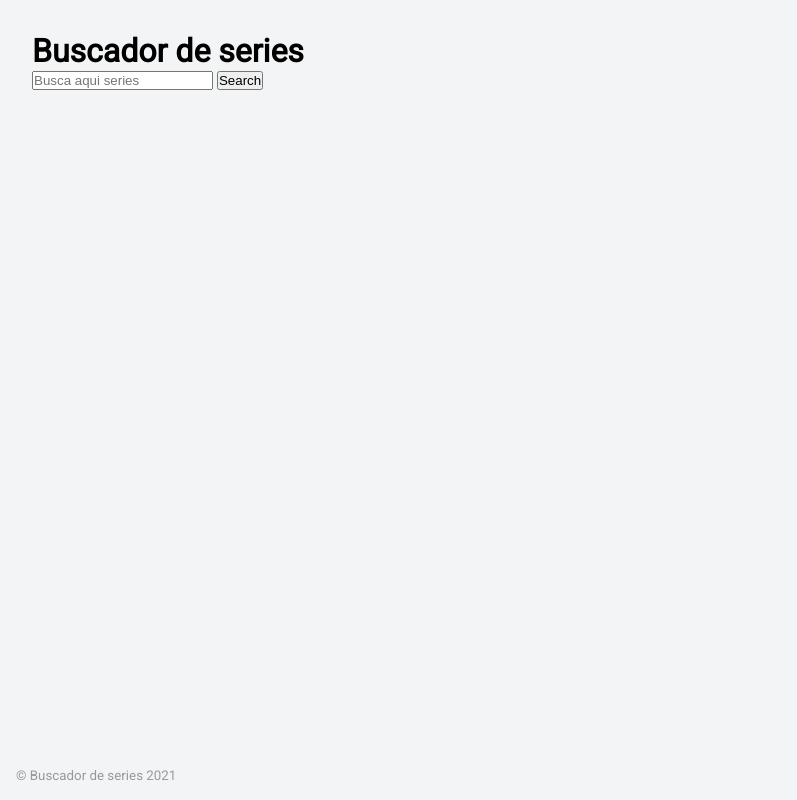
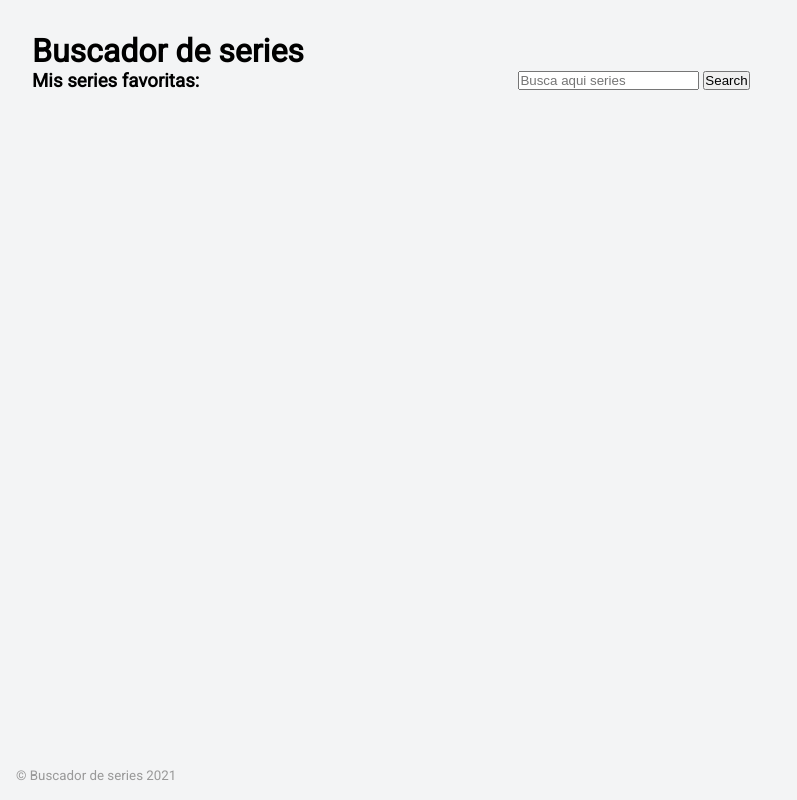
Before and after one commit to camilla-bachna/tv-series-browser, a website: page docs/index.html in a window 1280 px wide. Shown: the whole page, without its empty margins (0-797 px from the left). Drawn offline with Linux system fonts and the light colour scheme.

Commit message:
merge with master

```diff
--- a/docs/assets/css/main.css
+++ b/docs/assets/css/main.css
@@ -1 +1 @@
-*{box-sizing:border-box;margin:0;padding:0}body{padding:2rem;height:100vh;background-color:#f3f4f5;font-family:"Roboto",sans-serif}.list__element{list-style:none}.list__element--image{width:300px;height:300px}.page__footer{position:fixed;left:0;bottom:0;width:100vw;padding:1rem;color:#999}
+*{box-sizing:border-box;margin:0;padding:0}body{padding:2rem;height:100vh;background-color:#f3f4f5;font-family:"Roboto",sans-serif}.list__element{list-style:none;width:350px;height:350px;background-color:#cfcfcf;color:#189963;padding:10px;margin:10px}.list__element--favorite{background-color:#189963;color:#cfcfcf}.list__element--image{width:300px;height:300px}.fav-show{list-style:none;background-color:#cfcfcf;width:250px;height:250px;padding:10px;margin:10px}.fav-show--image{width:200px;height:200px}.favorites{width:40%}.form{width:40%}.page__main{display:flex}.page__footer{position:fixed;left:0;bottom:0;width:100vw;padding:1rem;color:#999}
--- a/docs/index.html
+++ b/docs/index.html
@@ -18,7 +18,11 @@
       </header>
 
       <main class="page__main">
-        <form class="js-form">
+        <div class="favorites">
+          <h3>Mis series favoritas:</h3>
+          <ul class="js-favorite-container"></ul>
+        </div>
+        <form class="js-form form">
           <input
             type="text"
             name="search-field"
```
Also changed, not shown: docs/assets/js/main.js (+1 -1 lines).
